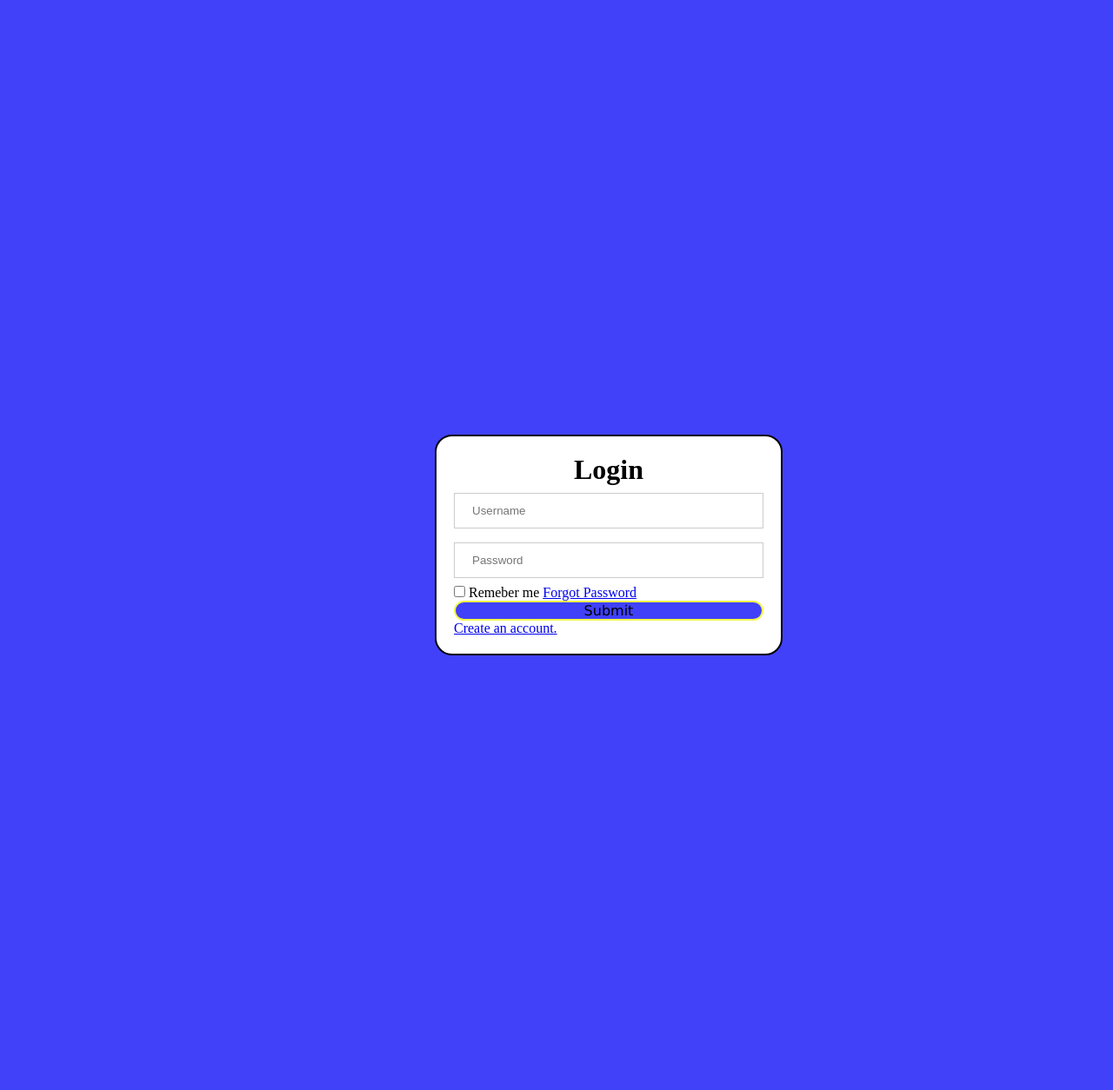
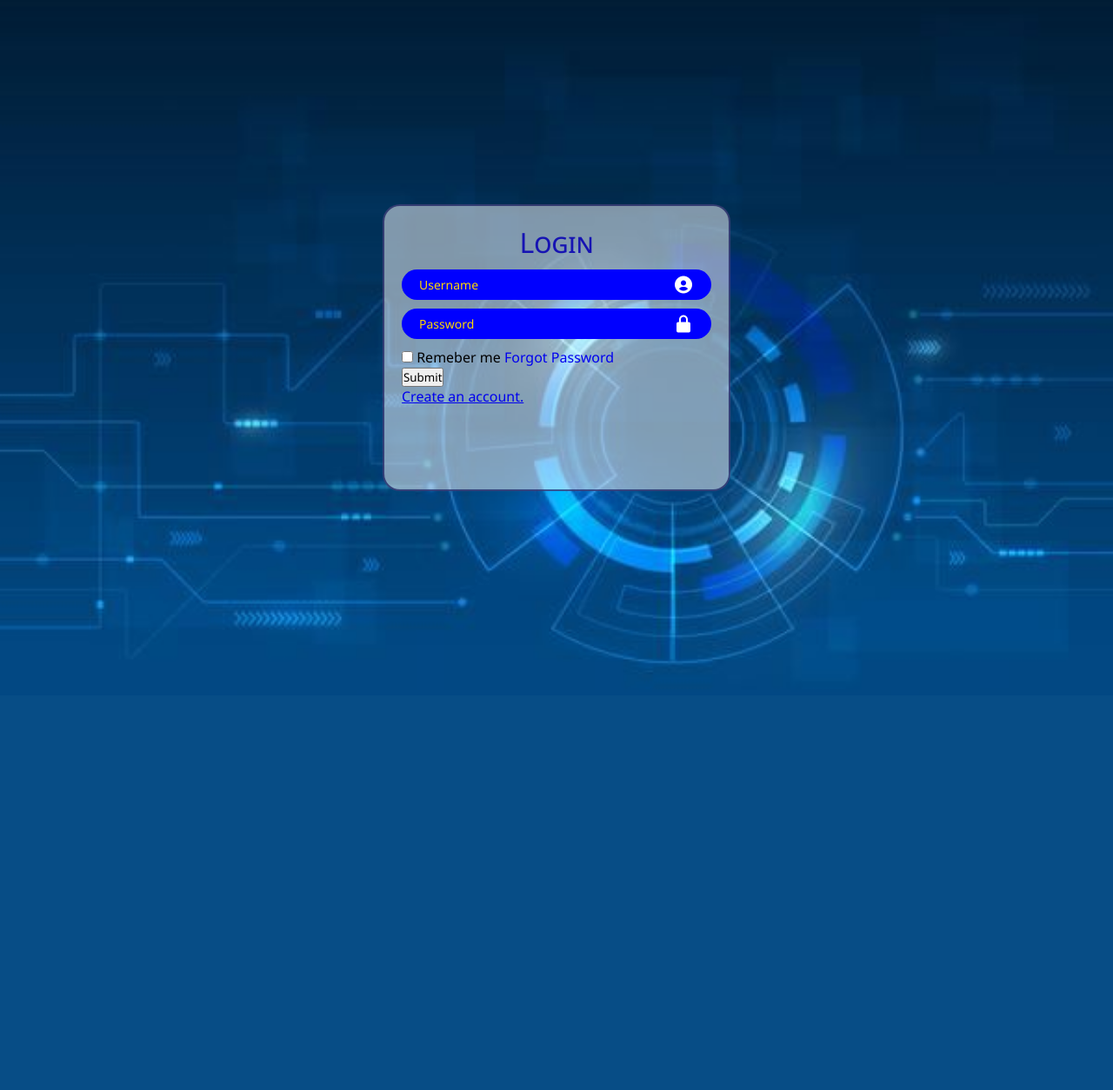
Before and after one commit to ginagracetoniel/samplegit, a PHP site: page /login.html in a window 1280 px wide. Shown: the whole page at 87% size. After the commit the page ends 775 px from the top, so only its background shows below. Run offline with PHP 8.4, Linux system fonts and the light colour scheme.

Commit message:
Add files via upload

```diff
--- a/login.html
+++ b/login.html
@@ -4,26 +4,30 @@
     <meta charset="UTF-8">
     <meta name="viewport" content="width=, initial-scale=1.0">
     <link rel="stylesheet" href="style.css">
+    <link href='https://unpkg.com/boxicons@2.1.4/css/boxicons.min.css' rel='stylesheet'>
+
     <title>Login</title>
 
 </head>
 <body>
     <div class="wrapper">
         <h1>Login</h1>
-        <div>
+        <div class="input-box">
             <input type="text" name= ""placeholder= "Username" required>
+            <i class='bx bxs-user-circle'></i>
         </div>
-        <div>
+        <div class="input-box">
             <input type="password" name= ""placeholder= "Password" required>
+            <i class='bx bxs-lock-alt' ></i>
         </div>
-        <div>
+        <div class="remember-forgot">
             <label for=""><input type="checkbox"name=""id=""> Remeber me</label>
             <a href="#">Forgot Password</a>
         </div>
 
-        <button type="submit" id="btnSubmit">Submit</button>
+        <button type="submit" class="btnSubmit">Submit</button>
 
-        <div>
+        <div class="account">
             <a href="#">Create an account.</a>
         </div>
     </div>
--- a/style.css
+++ b/style.css
@@ -1,51 +1,84 @@
 *{
     margin: 0px;
     padding: 0px;
+    font-family: 'Segoe UI', Tahoma, Geneva, Verdana, sans-serif;
     box-sizing: border-box;
 }
+
+body{
+    display: flex;
+    background-image: url(info.jpg);
+    align-items: center;
+    background-size: cover;
+    background-position: center;
+    justify-content: center;
+    background-repeat: no-repeat;
+    min-height: 100vh;
+}
+
 .wrapper{
+        background-color: rgba(255, 255, 255, .5);
+        width: 400px;
+        height: 330px;
+        border-radius: 20px;
+       border: 2px solid rgba(0, 0, 78, .6);
+        padding: 20px;
+        align-items: center;
+    }
+.wrapper h1{
+    font-variant: small-caps;
+    font-weight: lighter;
+    color: rgb(22, 19, 179);
+    text-align: center;
+}
 
-    width: 400px;
-    background-color: white;
-    padding: 20px;
-    border: 5px solid black;
+.wrapper .input-box{
+    position: relative;
+    width: 90;
+    height: 35px;
     border-radius: 20px;
+    margin: 10px 0px;
+    background-color:blue;
+}
 
+.input-box input{
+    width:80%;
+    height: 100%;
+    background: transparent;
+    outline: none;
+    border: none;
+    color: white;
+    font-size: 14px;
+    padding: 0px 20px;
 }
-h1{
-    text-align: center;
 
+.input-box input::placeholder{
+    color: gold;
 }
-input[type=text], input[type=password] {
+.input-box i{
+    position: absolute;
+    right: 20px;
+    font-size: 24px;
+    top: 50%;
+    transform: translateY(-50%);
+    color: white;
+}
+.wrapper.remember-forgot{
+    display: flex;
+    justify-content: space-between;
+    padding: 10px;
+}
+.remember-forgot a{
+    text-decoration: none;
+}
+.remember-forgot a :hover{
+    color: red;
+}
+.wrapper.btnSubmit{
     width: 100%;
-    padding: 12px 20px;
-    margin: 8px 0;
-    display: inline-block;
-    border: 1px solid #ccc;
-    box-sizing: border-box;
-  }
-
-
-#btnSubmit{
-    background-color: rgb(65, 65, 250);
-
-    width: 100%;
-    color: black;
-    border: 2px solid rgb(247, 247, 75) ;
-    font-size: 16px;
-    font-family: 'Lucida Sans', 'Lucida Sans Regular', 'Lucida Grande', 'Lucida Sans Unicode', Geneva, Verdana, sans-serif;
-    border-radius: 40px;
+    height: 40px;
+    border-radius: 20px;
+    color: blue;
+    border: 2px solid blue;
+    background-color: rgba(0, 0, 200, .7);
 }
-body{
-    background-image: url();
-    justify-content: center;
-    background-color:  rgb(65, 65, 250);
-    width: 100px;
-}
-.wrapper{
-    display: relative;
-    align-items: center;
-    width: 400px;
-    border: 2px solid black;
-    margin: 500px;
-}
```
Also changed, not shown: info.jpg (added).
